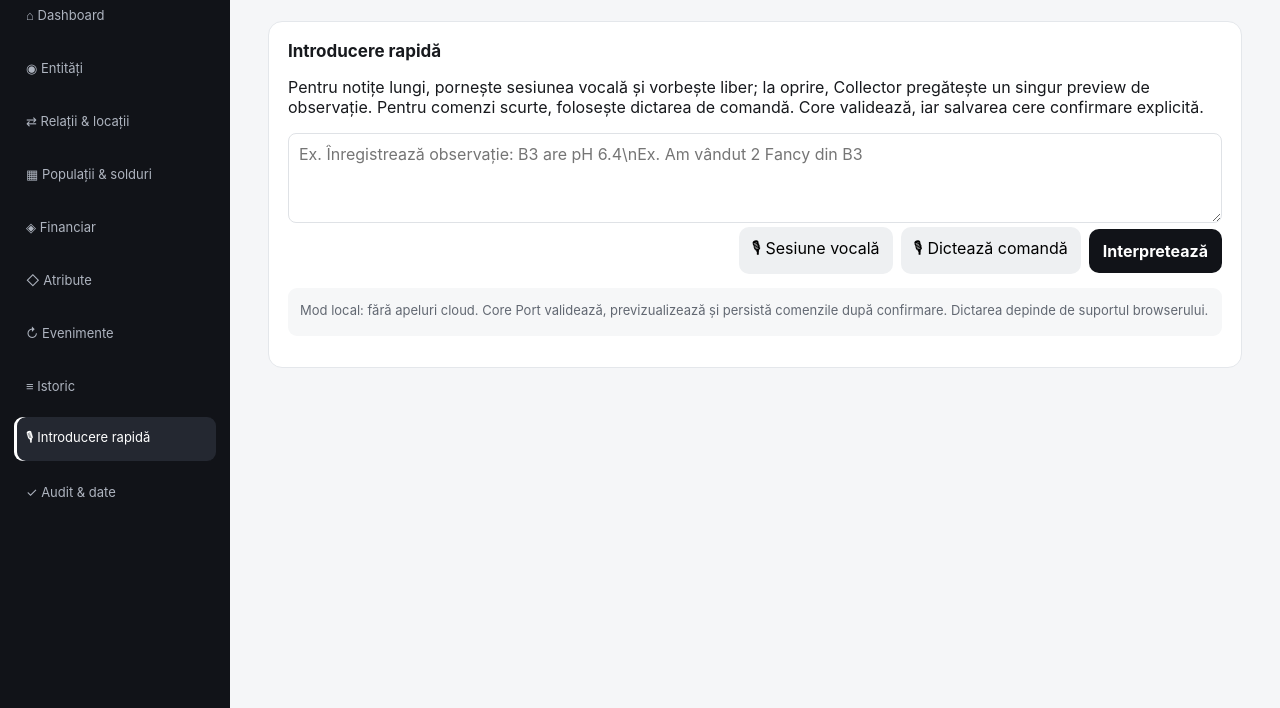
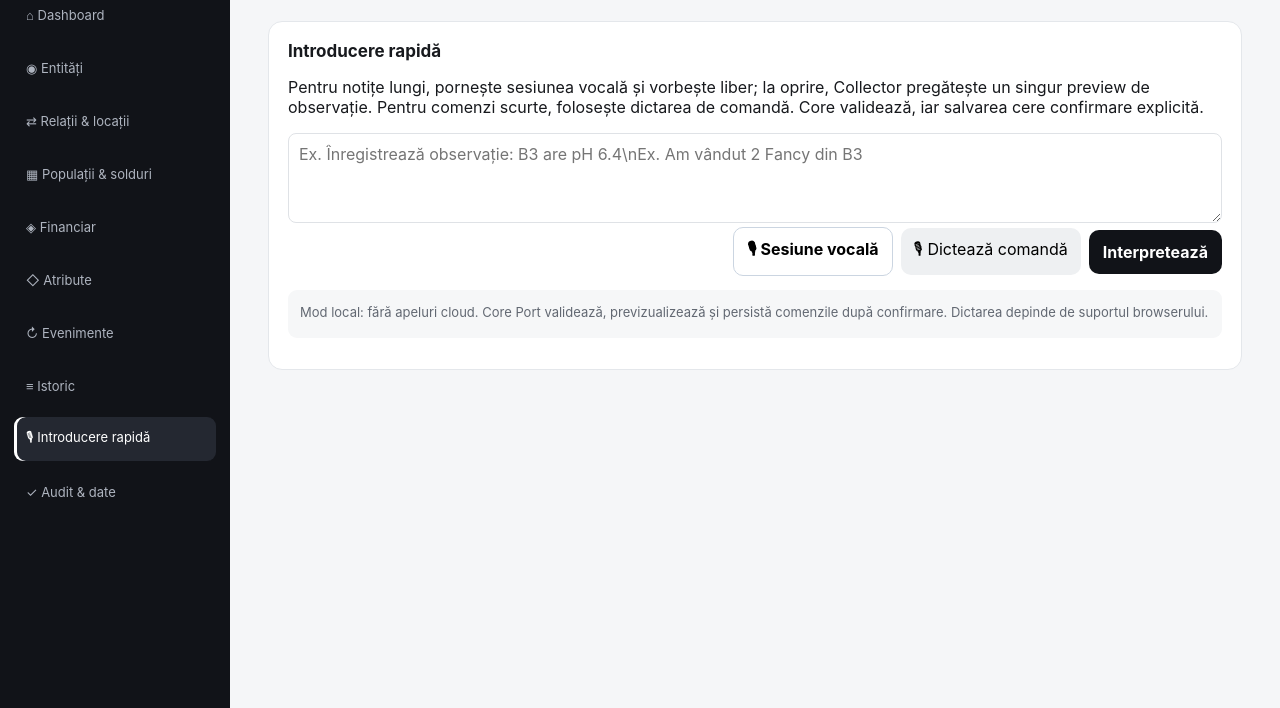
Before and after one commit to davidlucian-ioan/Aplicatie, a website: page collector-v11/index.html in a window 1280 px wide. Both pictures are taken after a click on the button "🎙 Introducere rapidă". Shown: the part 92-800 px from the top of the page. Drawn offline with Linux system fonts and the light colour scheme.

Commit message:
style(voice): apply voice session control styling

```diff
--- a/collector-v11/index.html
+++ b/collector-v11/index.html
@@ -12,6 +12,6 @@
 <section id="attributes" class="page"><div class="toolbar"><button class="primary" onclick="addAttribute()">+ Definiție atribut</button></div><div class="panel"><div class="note">Tipul, rolul, natura, validarea, proprietarul și istoricul sunt setări separate. Sugestiile sunt deterministe, nu AI; schema nu se modifică fără confirmare.</div><div id="attributeList" class="list"></div></div></section>
 <section id="events" class="page"><div class="toolbar"><button class="primary" onclick="addEventNote()">+ Eveniment / observație</button></div><div class="panel"><div id="eventList" class="list"></div></div></section>
 <section id="history" class="page"><div class="panel"><div class="toolbar history-tools"><label for="historyEntityFilter">Element</label><select id="historyEntityFilter"><option value="">Toate elementele</option></select><label for="historyTypeFilter">Tip</label><select id="historyTypeFilter"><option value="">Toate tipurile</option></select></div><div id="historyList" class="list"></div></div></section>
-<section id="assistant" class="page"><div class="panel"><h2>Introducere rapidă</h2><p id="commandHelp">Pentru notițe lungi, pornește sesiunea vocală și vorbește liber; la oprire, Collector pregătește un singur preview de observație. Pentru comenzi scurte, folosește dictarea de comandă. Core validează, iar salvarea cere confirmare explicită.</p><label class="sr-only" for="commandInput">Comandă vocală sau text</label><textarea id="commandInput" aria-describedby="commandHelp" placeholder="Ex. Înregistrează observație: B3 are pH 6.4\nEx. Am vândut 2 Fancy din B3"></textarea><div class="toolbar"><button class="secondary" id="voiceSessionButton" type="button" aria-label="Începe sesiunea vocală" aria-pressed="false">🎙 Sesiune vocală</button><button class="secondary" id="voiceButton" type="button" aria-label="Începe dictarea" aria-pressed="false">🎙 Dictează comandă</button><button class="primary" id="parseCommand">Interpretează</button></div><div id="commandResult" class="note" aria-live="polite" aria-atomic="true">Mod local: fără apeluri cloud. Core Port validează, previzualizează și persistă comenzile după confirmare. Dictarea depinde de suportul browserului.</div></div></section>
+<section id="assistant" class="page"><div class="panel"><h2>Introducere rapidă</h2><p id="commandHelp">Pentru notițe lungi, pornește sesiunea vocală și vorbește liber; la oprire, Collector pregătește un singur preview de observație. Pentru comenzi scurte, folosește dictarea de comandă. Core validează, iar salvarea cere confirmare explicită.</p><label class="sr-only" for="commandInput">Comandă vocală sau text</label><textarea id="commandInput" aria-describedby="commandHelp" placeholder="Ex. Înregistrează observație: B3 are pH 6.4\nEx. Am vândut 2 Fancy din B3"></textarea><div class="toolbar"><button class="secondary voice-session-launch" id="voiceSessionButton" type="button" aria-label="Începe sesiunea vocală" aria-pressed="false">🎙 Sesiune vocală</button><button class="secondary" id="voiceButton" type="button" aria-label="Începe dictarea" aria-pressed="false">🎙 Dictează comandă</button><button class="primary" id="parseCommand">Interpretează</button></div><div id="commandResult" class="note" aria-live="polite" aria-atomic="true">Mod local: fără apeluri cloud. Core Port validează, previzualizează și persistă comenzile după confirmare. Dictarea depinde de suportul browserului.</div></div></section>
 <section id="audit" class="page"><div class="panel"><h2>Audit și integritatea datelor</h2><div id="auditSummary" class="note"></div><div class="toolbar"><button class="secondary" onclick="exportData()">Export JSON</button><label class="secondary import-label">Import JSON<input id="importFile" type="file" accept="application/json" hidden></label><button class="secondary" onclick="verifyReplay()">Verifică replay</button></div><div id="auditList" class="list"></div></div><div class="panel"><h2>Limitări explicite</h2><p>AI cloud real, autentificare multiutilizator și sincronizare între dispozitive nu sunt incluse în prototipul local. Nu simulăm aceste funcții ca și cum ar fi active.</p></div></section>
 </main><div id="appStatus" class="sr-only" role="status" aria-live="polite" aria-atomic="true"></div><div id="modal" class="modal hidden"><div class="modal-box" role="dialog" aria-modal="true" aria-labelledby="modalTitle"><button class="close" type="button" aria-label="Închide dialogul" onclick="closeModal()">×</button><div id="modalContent"></div></div></div><script src="engine.js?v=0.7"></script><script src="ai/core-port-browser.js?v=0.7"></script><script src="app.js?v=0.7"></script></body></html>
```
